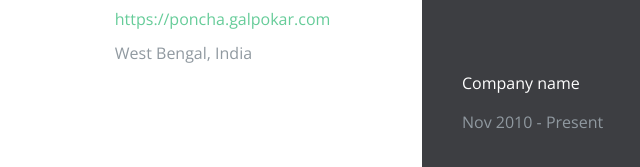
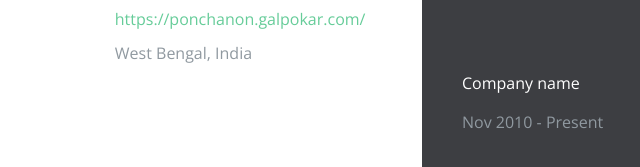
Before and after one commit to iamponcha/iamponchanon, a plain HTML site: page index.html in a window 1280 px wide. Shown: the part 371-538 px from the top of the page, 90-730 px from the left. Drawn offline with nearby package versions, Linux system fonts and the light colour scheme; a script that the page names is missing.

Commit message:
Update index.html

```diff
--- a/index.html
+++ b/index.html
@@ -552,7 +552,7 @@ a {
         <ul class="list-content ">
         	<li>+91 8961946696</li> <!-- YOUR PHONE NUMBER  -->
         	<li><a href="mailto:ponchasamanta4@gmail.com" class="__cf_email__" data-cfemail="5e34703f303a3b2c2d31301e39333f3732703d3133">ponchasamanta4@gmail.com</a></li> <!-- YOUR EMAIL -->
-        	<li><a href="#">https://poncha.galpokar.com</a></li> <!-- YOUR WEBSITE  -->
+        	<li><a href="https://ponchanon.galpokar.com/">https://ponchanon.galpokar.com/</a></li> <!-- YOUR WEBSITE  -->
         	<li>West Bengal, India</li> <!-- YOUR STATE AND COUNTRY  -->
         </ul>
       </div>
```
